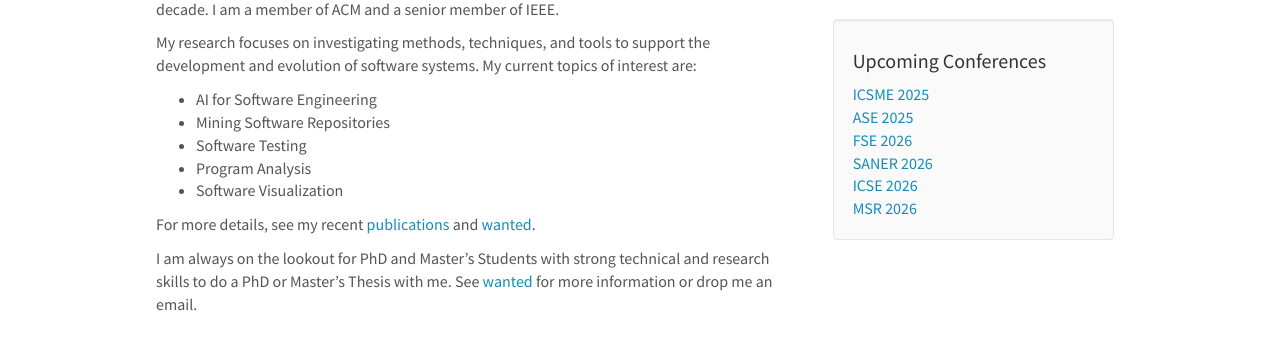
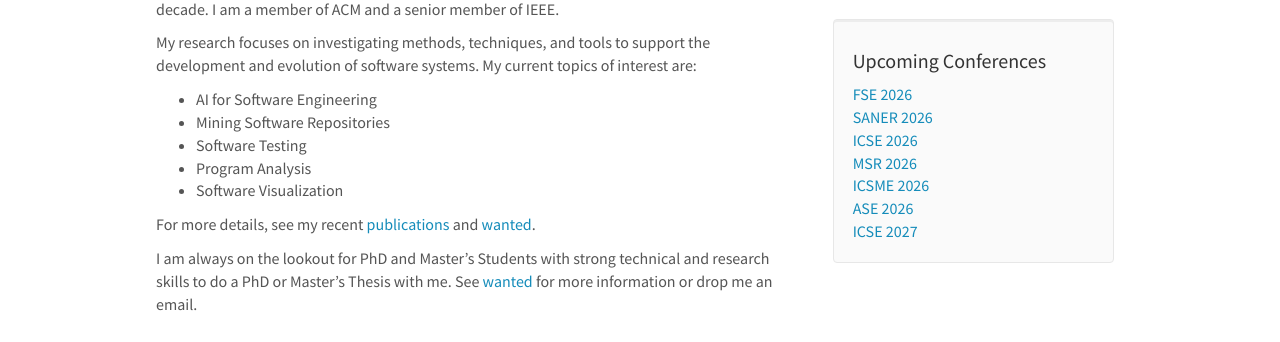
Before and after one commit to pinzger/pinzger.github.io, a Jekyll site: the page built from _pages/home.md, in a window 1280 px wide and 1151 px high. Shown: the part 666-1008 px from the top of the window. Built offline with Jekyll 4.4.1, drawn with Linux system fonts in a browser that asks for light colours; nearby versions of some CDN libraries.

Commit message:
updated few things

```diff
--- a/_includes/conferences.html
+++ b/_includes/conferences.html
@@ -2,11 +2,12 @@
 <div class="well">
 <h4>Upcoming Conferences</h4>
 
-<a href="https://conf.researchr.org/home/icsme-2025">ICSME 2025</a> <br/>
-<a href="https://conf.researchr.org/home/ase-2025">ASE 2025</a> <br/>
 <a href="https://conf.researchr.org/home/fse-2026/">FSE 2026</a> <br/>
 <a href="https://conf.researchr.org/home/saner-2026">SANER 2026</a> <br/>
 <a href="https://conf.researchr.org/home/icse-2026">ICSE 2026</a> <br/>
 <a href="https://conf.researchr.org/home/msr-2026">MSR 2026</a> <br/>
+<a href="https://conf.researchr.org/home/icsme-2026">ICSME 2026</a> <br/>
+<a href="https://conf.researchr.org/home/ase-2026">ASE 2026</a> <br/>
+<a href="https://conf.researchr.org/home/icse-2027">ICSE 2027</a> <br/>
 
 </div>
```
Also changed, not shown: _pages/students.md (+1 -0 lines).
